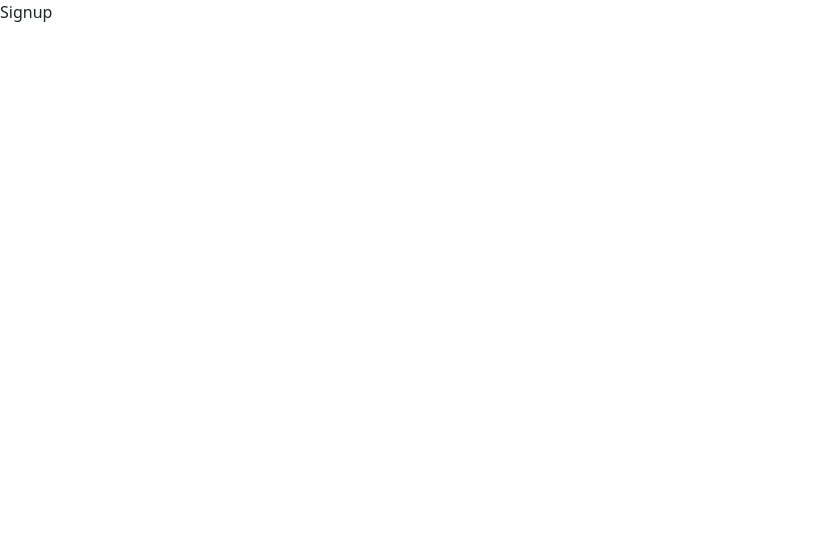
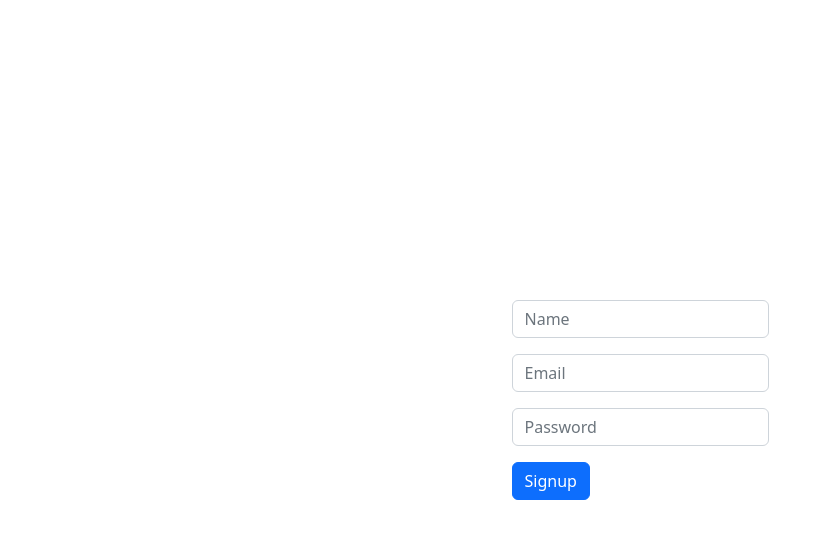
Before and after one commit to subhamexplore/Silicon-Hackathon-Coding-Geeks, a Next.js app: page /signup in a window 1280 px wide. Shown: the top 538 px of the page, without its empty margins (0-831 px from the left). Built offline with nearby package versions, Linux system fonts and the light colour scheme.

Commit message:
Login signup frontend by DEV

```diff
--- a/package.json
+++ b/package.json
@@ -13,6 +13,7 @@
     "bootstrap": "^5.2.3",
     "next": "13.1.6",
     "react": "18.2.0",
-    "react-dom": "18.2.0"
+    "react-dom": "18.2.0",
+    "react-icons": "^4.7.1"
   }
 }
--- a/src/pages/signup.js
+++ b/src/pages/signup.js
@@ -1,8 +1,48 @@
-import React from 'react'
+import React,{useState} from 'react'
 
 const Signup = () => {
+    const initialDetails = {
+    username : "",
+    email : "",
+    password : ""
+  }
+  const [details, setDetails] = useState(initialDetails);
+  const [focusedName, setfocusedName] = useState(false);
+  const [focusedEmail, setfocusedEmail] = useState(false);
+  const [focusedPassword, setfocusedPassword] = useState(false);
+
+  const handleChange = (e) => {
+    setDetails({...details,[e.target.name] : e.target.value})
+  }
+  const handleSubmit = async (e) => {
+    e.preventDefault();
+    console.log(details);
+    setDetails(initialDetails);
+    setfocusedName(false);
+    setfocusedEmail(false);
+    setfocusedPassword(false);
+  }
+  const handleBlur = (setE) =>{
+    setE(true);
+  }
   return (
-    <div>Signup</div>
+    <div className='d-flex justify-content-center align-items-center min-vh-100'>
+      <form onSubmit={handleSubmit}>
+        <div className="mb-3">
+          <input type="name" name="username" className="form-control signup_input" onChange={handleChange} placeholder="Name" value={details.username} required={true} pattern="^[A-Za-z0-9 ]{3,30}$"  onBlur={()=>{handleBlur(setfocusedName)}} focused={focusedName.toString()} />
+          <p className="text-danger signup_err_message" >Enter a name of 3 to 30 characters</p>
+        </div>
+        <div className="mb-3">
+          <input type="email" className="form-control signup_input" name="email" aria-describedby="emailHelp" onChange={handleChange} placeholder="Email" value={details.email} required={true} pattern="^^[a-zA-Z0-9+_.-]+@[a-zA-Z0-9.-]+$"  onBlur={()=>{handleBlur(setfocusedEmail)}} focused={focusedEmail.toString()}/>
+          <p className="text-danger signup_err_message">Enter a valid email</p>
+        </div>
+        <div className="mb-3">
+          <input type="password" className="form-control signup_input" name="password" onChange={handleChange} placeholder="Password" value={details.password} required={true} pattern="^[A-Za-z0-9 ]{6,30}$"  onBlur={()=>{handleBlur(setfocusedPassword)}} focused={focusedPassword.toString()}/>
+         <p className="text-danger signup_err_message">Enter a password of atleast 6 characters</p>
+        </div>
+        <button type="submit" className="btn btn-primary">Signup</button>
+      </form>
+    </div>
   )
 }
 
--- a/src/styles/globals.css
+++ b/src/styles/globals.css
@@ -0,0 +1,7 @@
+.signup_err_message{
+    display: none;
+}
+
+.signup_input:invalid[focused="true"] ~ .signup_err_message{
+    display: block;
+}
```
Also changed, not shown: src/pages/login.js (+26 -2 lines), 2 other files (tests, documents, lock files or other folders).
